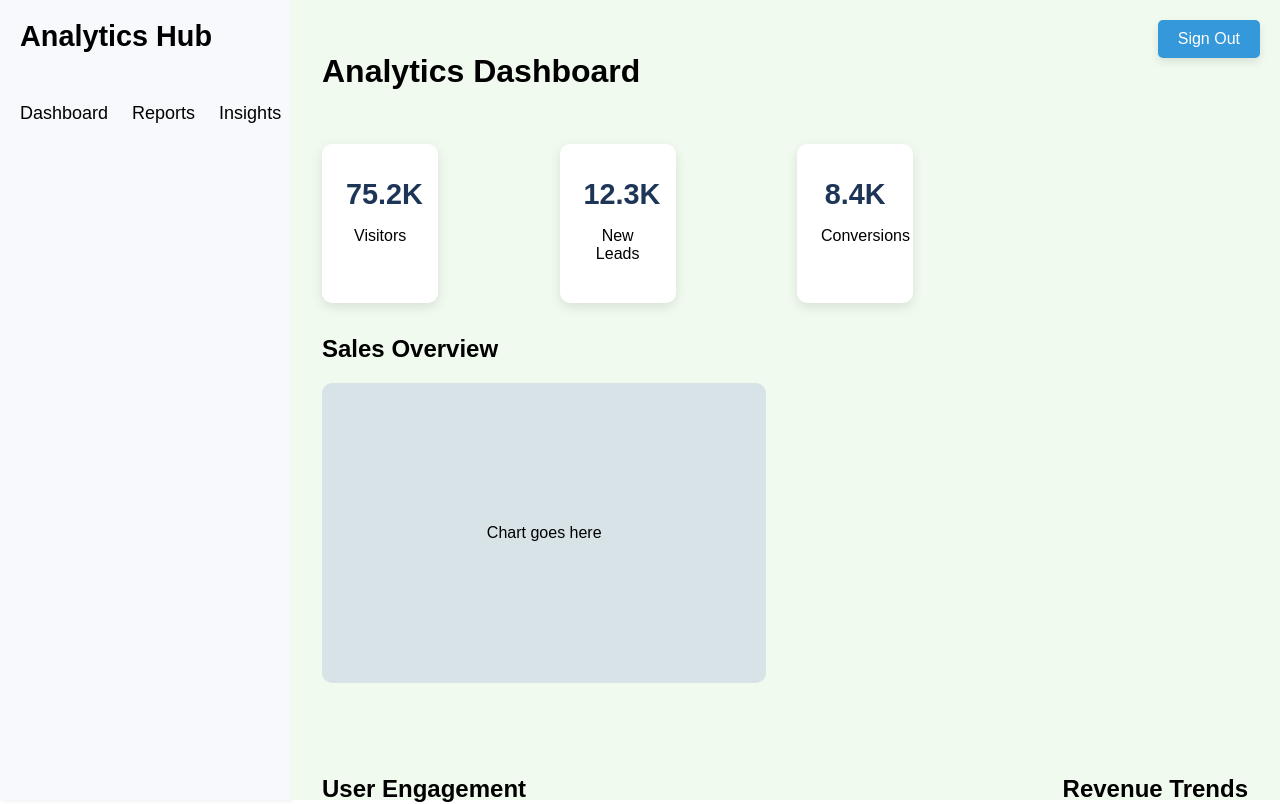
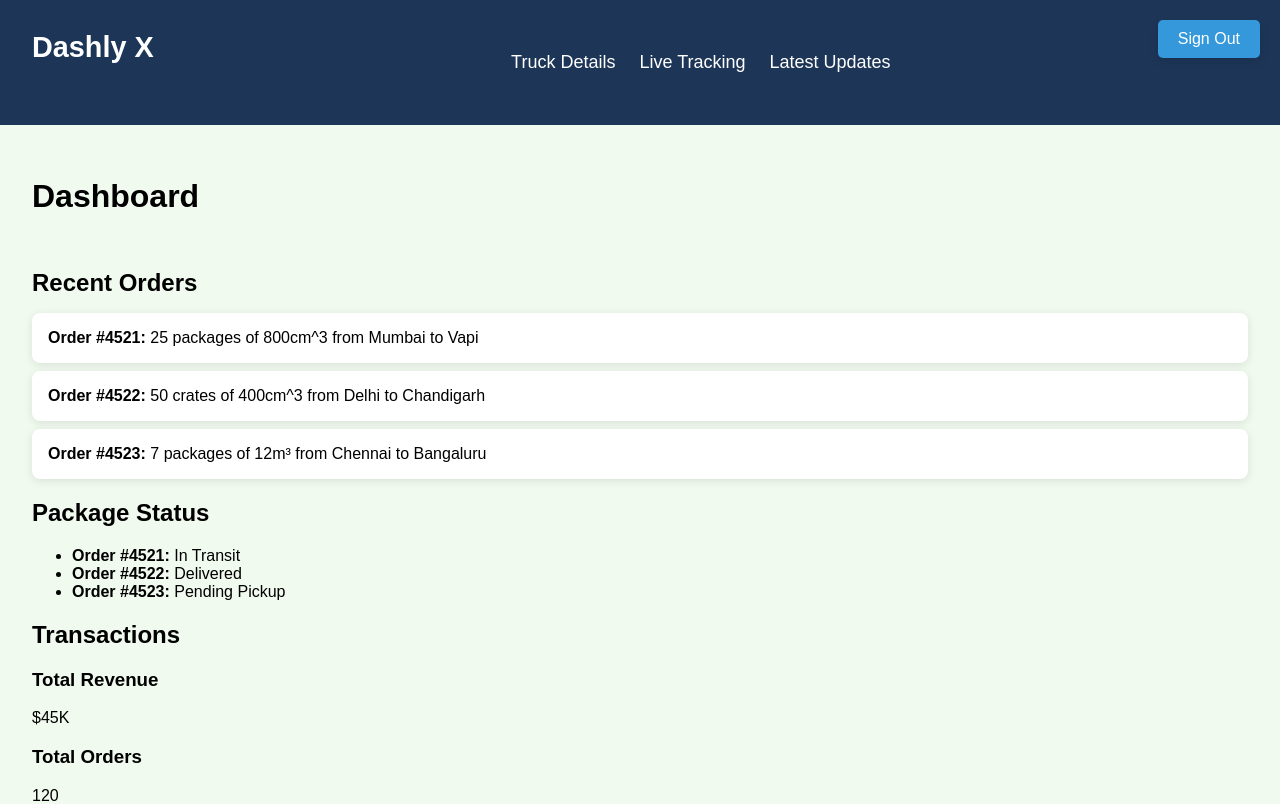
Before and after one commit to Aditey1908/SIH-2024, a React (Create React App) app in the folder frontend/: page /analytics-dashboard in a window 1280 px wide. Shown: the top 804 px of the page. Built offline with nearby package versions, Linux system fonts and the light colour scheme.

Commit message:
made changes to government side dashboard

```diff
--- a/frontend/src/components/AnalyticsDashboard.css
+++ b/frontend/src/components/AnalyticsDashboard.css
@@ -1,79 +1,198 @@
-.analytics-dashboard-container {
+/* Overall Dashboard Container */
+.dashboard-container {
   display: flex;
-  height: 100vh;
-  font-family: Arial, sans-serif;
+  flex-direction: column;
+  min-height: 100vh;
+  font-family: 'Poppins', sans-serif;
+  background: linear-gradient(135deg, #f0f4f8, #e5ecf4);
 }
 
-.sidebar {
-  width: 250px;
-  background-color: #f8f9fc;
-  padding: 20px;
-  box-shadow: 2px 0 5px rgba(0, 0, 0, 0.1);
+/* Navbar Styling */
+.navbar {
+  background: linear-gradient(90deg, #457b9d, #1d3557);
+  color: white;
+  display: flex;
+  justify-content: space-between;
+  align-items: center;
+  padding: 1.2rem 2.5rem;
+  box-shadow: 0 4px 15px rgba(0, 0, 0, 0.1);
 }
 
 .logo {
-  font-size: 24px;
+  font-size: 2rem;
   font-weight: bold;
-  margin-bottom: 30px;
+  letter-spacing: 0.05rem;
+  color: #f1faee;
 }
 
 .menu {
   list-style: none;
+  display: flex;
+  gap: 2rem;
+}
+
+.menu li {
+  cursor: pointer;
+  color: #f1faee;
+  transition: color 0.3s ease, transform 0.3s;
+  font-size: 1.1rem;
+}
+
+.menu li:hover {
+  color: #a8dadc;
+  transform: scale(1.05);
+}
+
+/* Adjusted Menu Items */
+.menu li {
+  color: #f1faee;
+  padding: 0.5rem 1rem;
+  border-radius: 8px;
+  transition: background-color 0.3s ease;
+}
+
+.menu li:hover {
+  background-color: #a8dadc;
+  color: #1d3557;
+}
+
+/* Signout button */
+.signout {
+  display: flex;
+  align-items: center;
+  color: #f1faee;
+  font-size: 1rem;
+  cursor: pointer;
+  transition: transform 0.3s;
+}
+
+.signout:hover {
+  transform: scale(1.1);
+}
+
+/* Main Content */
+.main-content {
+  flex: 1;
+  padding: 2.5rem;
+  background-color: #f7f9fc;
+  border-radius: 15px 15px 0 0;
+  box-shadow: 0 -3px 12px rgba(0, 0, 0, 0.05);
+}
+
+/* Section Headers */
+.header h1 {
+  font-size: 2rem;
+  color: #1d3557;
+  margin-bottom: 1.5rem;
+  border-left: 5px solid #457b9d;
+  padding-left: 1rem;
+}
+
+/* Grid Layout for Sections */
+.dashboard-sections {
+  display: grid;
+  grid-template-columns: repeat(3, 1fr);
+  gap: 2rem;
+}
+
+/* Card for Each Section */
+.section-card {
+  background-color: white;
+  padding: 2rem;
+  border-radius: 12px;
+  box-shadow: 0 6px 20px rgba(0, 0, 0, 0.1);
+  transition: transform 0.3s;
+  text-align: center;
+}
+
+.section-card:hover {
+  transform: translateY(-5px);
+  box-shadow: 0 8px 25px rgba(0, 0, 0, 0.15);
+}
+
+.section-card h2 {
+  font-size: 1.8rem;
+  color: #1d3557;
+  margin-bottom: 1.5rem;
+  text-transform: uppercase;
+}
+
+/* Booking Summary, Package Status, and Transactions Cards */
+.booking-summary,
+.package-status,
+.transactions-summary {
+  background-color: #f8edeb;
+}
+
+.package-status {
+  background-color: #fae1dd;
+}
+
+.transactions-summary {
+  background-color: #ffcad4;
+}
+
+/* List for Booking Summary */
+.booking-summary ul,
+.package-status ul {
+  list-style: none;
   padding: 0;
 }
 
-.menu li {
-  margin: 20px 0;
-  font-size: 18px;
-  cursor: pointer;
+.booking-summary li,
+.package-status li {
+  background-color: white;
+  padding: 1rem 1.5rem;
+  margin-bottom: 0.8rem;
+  border-radius: 10px;
+  box-shadow: 0 3px 10px rgba(0, 0, 0, 0.05);
+  transition: transform 0.3s;
 }
 
-.main-content {
-  flex-grow: 1;
-  padding: 20px;
-  background-color: #ffffff;
+.booking-summary li:hover,
+.package-status li:hover {
+  transform: translateY(-3px);
 }
 
-.header {
-  display: flex;
-  justify-content: space-between;
-  align-items: center;
+/* Transaction Cards */
+.transaction-card {
+  flex: 1;
+  background-color: white;
+  padding: 2rem;
+  border-radius: 12px;
+  box-shadow: 0 6px 20px rgba(0, 0, 0, 0.1);
+  text-align: center;
+  transition: transform 0.3s;
 }
 
-.stats-cards {
-  display: flex;
-  justify-content: space-between;
-  margin-top: 20px;
+.transaction-card:hover {
+  transform: translateY(-5px);
 }
 
-.card {
-  width: 32%;
-  background-color: #f1f1f1;
-  border-radius: 8px;
-  padding: 20px;
-  text-align: center;
+.transaction-card h3 {
+  font-size: 1.2rem;
+  color: #1d3557;
+  margin-bottom: 1rem;
 }
 
-.card-info h2 {
-  margin: 10px 0;
+.transaction-card p {
+  font-size: 2rem;
+  color: #457b9d;
+  font-weight: bold;
 }
 
-.chart {
-  margin-top: 40px;
+/* Chart and Map Placeholders */
+.chart-placeholder,
+.map-placeholder {
+  height: 300px;
+  background-color: #d8e3e7;
+  display: flex;
+  align-items: center;
+  justify-content: center;
+  border-radius: 10px;
+  box-shadow: 0 6px 15px rgba(0, 0, 0, 0.1);
+  margin-bottom: 2rem;
+  color: #1d3557;
+  font-weight: bold;
+  font-size: 1.2rem;
 }
-
-.additional-charts {
-  display: flex;
-  justify-content: space-between;
-  margin-top: 40px;
-}
-
-.chart-placeholder {
-  background-color: #f9f9f9;
-  height: 300px;
-  display: flex;
-  justify-content: center;
-  align-items: center;
-  border-radius: 8px;
-  width: 48%;
-}
--- a/frontend/src/components/AnalyticsDashboard.js
+++ b/frontend/src/components/AnalyticsDashboard.js
@@ -1,65 +1,74 @@
 import React from 'react';
-import './AnalyticsDashboard.css';
-import SignOutButton from './SignOutButton'; // Import the SignOutButton
+import './Dashboard.css';
+import SignOutButton from './SignOutButton';
 
-function AnalyticsDashboard() {
+function Dashboard() {
     return (
-        <div className="analytics-dashboard-container">
-            <aside className="sidebar">
-                <div className="logo">Analytics Hub</div>
+        <div className="dashboard-container">
+            {/* Horizontal navigation bar */}
+            <nav className="navbar">
+                <div className="logo">Dashly X</div>
                 <ul className="menu">
-                    <li>Dashboard</li>
-                    <li>Reports</li>
-                    <li>Insights</li>
-                    <li>Settings</li>
+                    <li>Truck Details</li>
+                    <li>Live Tracking</li>
+                    <li>Latest Updates</li>
                 </ul>
-            </aside>
+                <div className="signout">
+                    <SignOutButton /> {/* Log Out Button */}
+                </div>
+            </nav>
+
             <main className="main-content">
                 <header className="header">
-                    <h1>Analytics Dashboard</h1>
-                    <SignOutButton /> {/* Add the SignOutButton to the top-right corner */}
+                    <h1>Dashboard</h1>
                 </header>
-                <section className="stats-cards">
-                    <div className="card">
-                        <div className="card-info">
-                            <h2>75.2K</h2>
-                            <p>Visitors</p>
+
+                <div className="dashboard-sections">
+                    {/* Recent Orders Section */}
+                    <div className="section-card booking-summary">
+                        <h2>Recent Orders</h2>
+                        <ul>
+                            <li><strong>Order #4521:</strong> 25 packages of 800cm^3 from Mumbai to Vapi</li>
+                            <li><strong>Order #4522:</strong> 50 crates of 400cm^3 from Delhi to Chandigarh</li>
+                            <li><strong>Order #4523:</strong> 7 packages of 12m³ from Chennai to Bangaluru</li>
+                        </ul>
+                    </div>
+
+                    {/* Package Status Section */}
+                    <div className="section-card package-status">
+                        <h2>Package Status</h2>
+                        <ul>
+                            <li><strong>Order #4521:</strong> In Transit</li>
+                            <li><strong>Order #4522:</strong> Delivered</li>
+                            <li><strong>Order #4523:</strong> Pending Pickup</li>
+                        </ul>
+                    </div>
+
+                    {/* Transactions Section */}
+                    <div className="section-card transactions-summary">
+                        <h2>Transactions</h2>
+                        <div className="transaction-card">
+                            <h3>Total Revenue</h3>
+                            <p>$45K</p>
+                        </div>
+                        <div className="transaction-card">
+                            <h3>Total Orders</h3>
+                            <p>120</p>
                         </div>
                     </div>
-                    <div className="card">
-                        <div className="card-info">
-                            <h2>12.3K</h2>
-                            <p>New Leads</p>
-                        </div>
-                    </div>
-                    <div className="card">
-                        <div className="card-info">
-                            <h2>8.4K</h2>
-                            <p>Conversions</p>
-                        </div>
-                    </div>
-                </section>
+                </div>
+
                 <section className="chart">
-                    <h2>Sales Overview</h2>
+                    <h2>Monthly Truck Utilization</h2>
                     <div className="chart-placeholder">
-                        {/* Replace with an actual chart */}
                         <p>Chart goes here</p>
                     </div>
                 </section>
-                <section className="additional-charts">
-                    <div className="chart">
-                        <h2>User Engagement</h2>
-                        <div className="chart-placeholder">
-                            {/* Replace with an actual chart */}
-                            <p>Chart goes here</p>
-                        </div>
-                    </div>
-                    <div className="chart">
-                        <h2>Revenue Trends</h2>
-                        <div className="chart-placeholder">
-                            {/* Replace with an actual chart */}
-                            <p>Chart goes here</p>
-                        </div>
+
+                <section className="map-section">
+                    <h2>Live Truck Locations</h2>
+                    <div className="map-placeholder">
+                        <p>Map goes here</p>
                     </div>
                 </section>
             </main>
@@ -67,4 +76,4 @@ function AnalyticsDashboard() {
     );
 }
 
-export default AnalyticsDashboard;
+export default Dashboard;
--- a/frontend/src/components/Dashboard.js
+++ b/frontend/src/components/Dashboard.js
@@ -11,8 +11,7 @@ function Dashboard() {
                 <ul className="menu">
                     <li>Services</li>
                     <li>About Us</li>
-                    <li>Track</li>
-                    <li>Support</li>
+                        <li>Support</li>
                     <li>Ship Now</li>
                 </ul>
                 <div className="signout">
```
